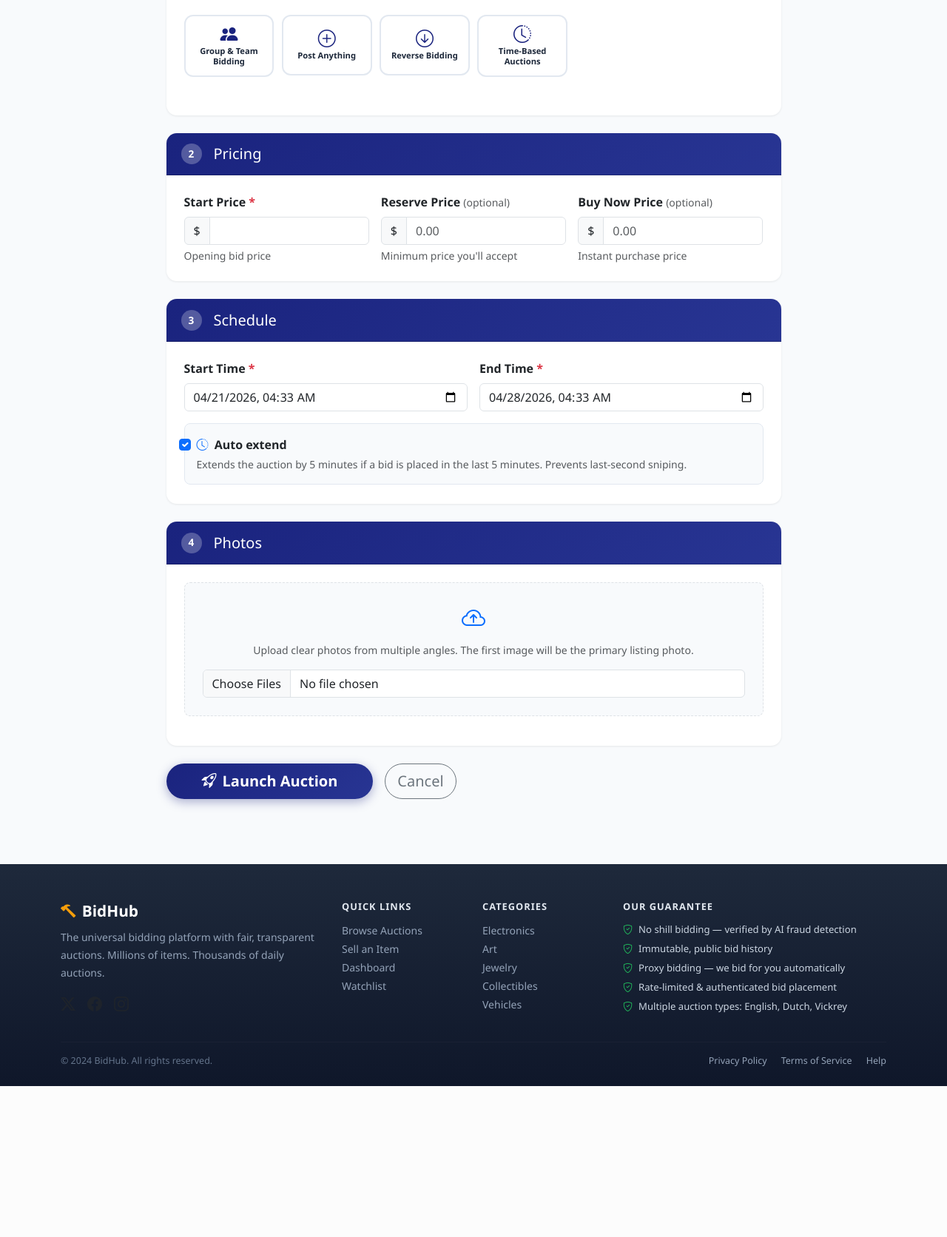
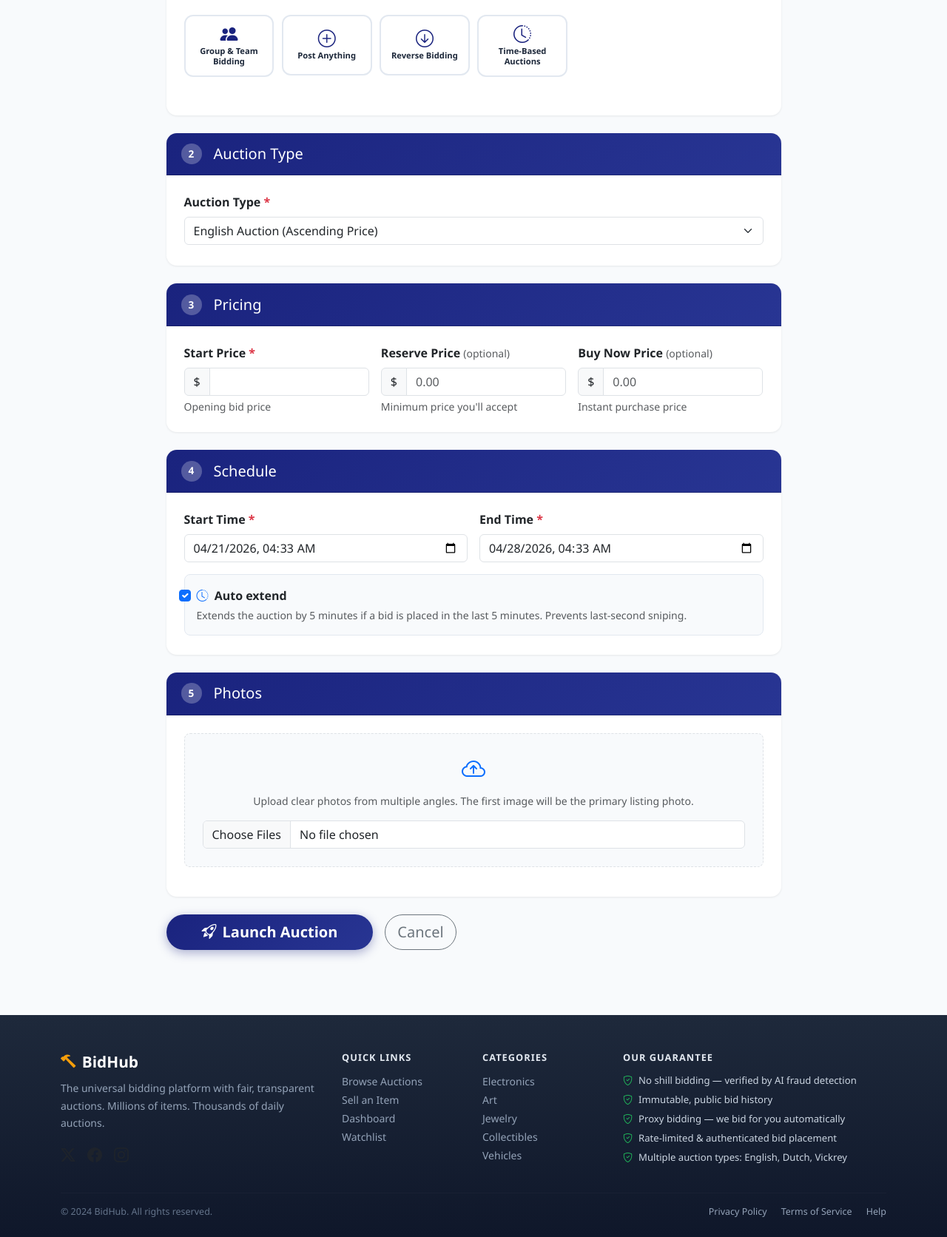
Before and after one commit to vikas2202/universal-bidding-system, a Django app: page /auctions/create/ in a window 1280 px wide. Shown: the part 884-2556 px from the top of the page at 74% size. Before the commit the page ends 2352 px from the top, so only its background shows below. Run offline with Django 5.2, Linux system fonts and the light colour scheme; the visitor is signed in with stand-in values (Sample User, id 1); data comes from the database, SQL or seed files in the repository; data that the repository does not hold is empty; some libraries are stand-ins or nearby versions.

Commit message:
fix: populate Category table via data migration and add auction_type to sell form
Agent-Logs-Url: https://github.com/vikas2202/universal-bidding-system/sessions/ee060287-0389-4767-bcdf-7f9c3357d2ac

Co-authored-by: vikas2202 <151940947+vikas2202@users.noreply.github.com>

```diff
--- a/auctions/forms.py
+++ b/auctions/forms.py
@@ -27,6 +27,7 @@ class AuctionForm(forms.ModelForm):
     class Meta:
         model = Auction
         fields = (
+            'auction_type',
             'start_price', 'reserve_price', 'buy_now_price',
             'start_time', 'end_time', 'auto_extend',
         )
--- a/auctions/templates/auctions/create.html
+++ b/auctions/templates/auctions/create.html
@@ -155,10 +155,27 @@
                     </div>
                 </div>
 
-                <!-- ── Step 2: Pricing ── -->
+                <!-- ── Step 2: Auction Type ── -->
                 <div class="form-step-card card">
                     <div class="card-header d-flex align-items-center gap-2">
                         <span class="step-number">2</span>
+                        <h5 class="mb-0">Auction Type</h5>
+                    </div>
+                    <div class="card-body p-4">
+                        <div class="mb-1">
+                            <label class="form-label fw-semibold">
+                                Auction Type <span class="text-danger">*</span>
+                            </label>
+                            {% render_field auction_form.auction_type class="form-select" %}
+                            {% if auction_form.auction_type.errors %}<div class="text-danger small mt-1">{{ auction_form.auction_type.errors.0 }}</div>{% endif %}
+                        </div>
+                    </div>
+                </div>
+
+                <!-- ── Step 3: Pricing ── -->
+                <div class="form-step-card card">
+                    <div class="card-header d-flex align-items-center gap-2">
+                        <span class="step-number">3</span>
                         <h5 class="mb-0">Pricing</h5>
                     </div>
                     <div class="card-body p-4">
@@ -203,10 +220,10 @@
                     </div>
                 </div>
 
-                <!-- ── Step 3: Schedule ── -->
+                <!-- ── Step 4: Schedule ── -->
                 <div class="form-step-card card">
                     <div class="card-header d-flex align-items-center gap-2">
-                        <span class="step-number">3</span>
+                        <span class="step-number">4</span>
                         <h5 class="mb-0">Schedule</h5>
                     </div>
                     <div class="card-body p-4">
@@ -235,10 +252,10 @@
                     </div>
                 </div>
 
-                <!-- ── Step 4: Images ── -->
+                <!-- ── Step 5: Images ── -->
                 <div class="form-step-card card">
                     <div class="card-header d-flex align-items-center gap-2">
-                        <span class="step-number">4</span>
+                        <span class="step-number">5</span>
                         <h5 class="mb-0">Photos</h5>
                     </div>
                     <div class="card-body p-4">
```
Also changed, not shown: auctions/migrations/0004_load_initial_categories.py (added).
